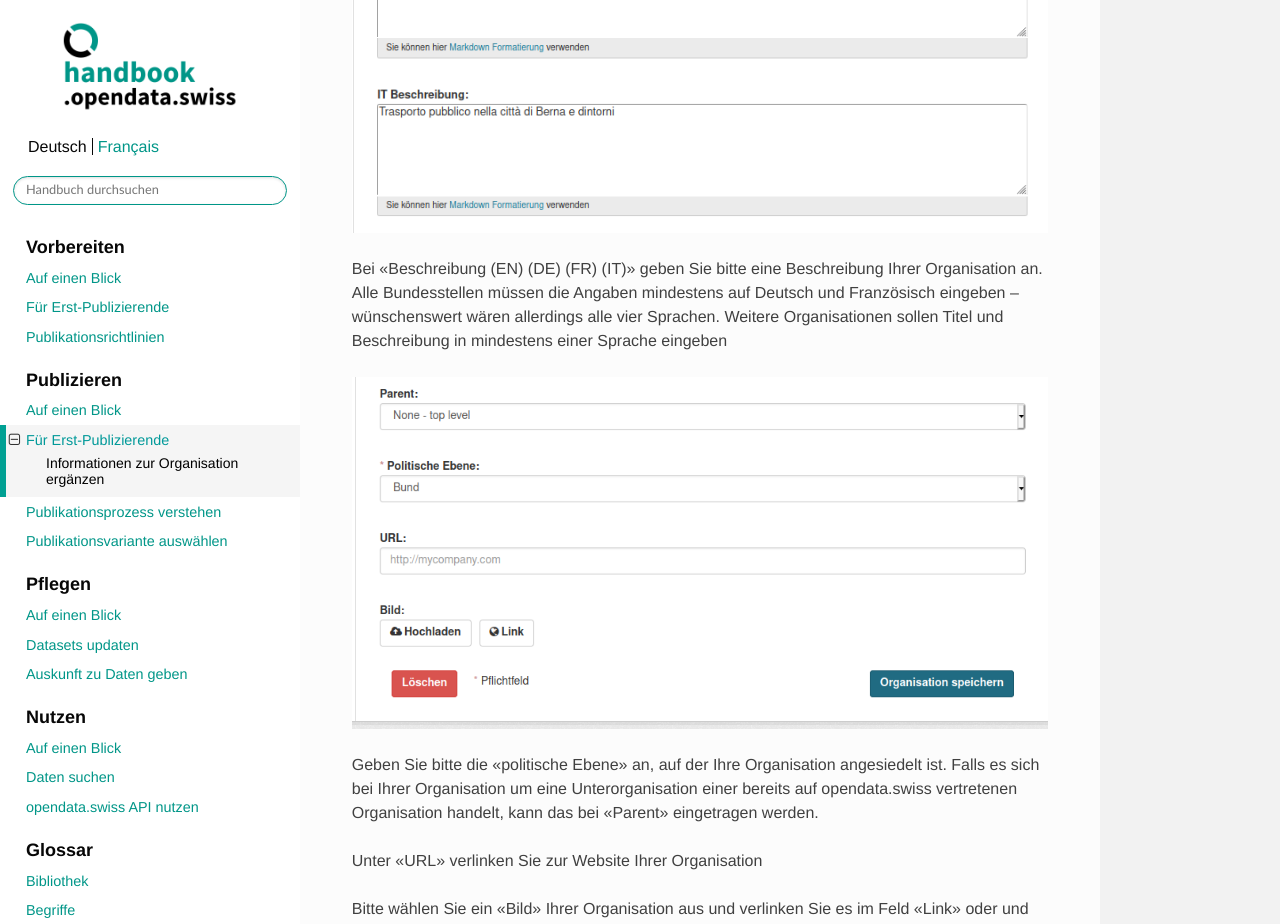
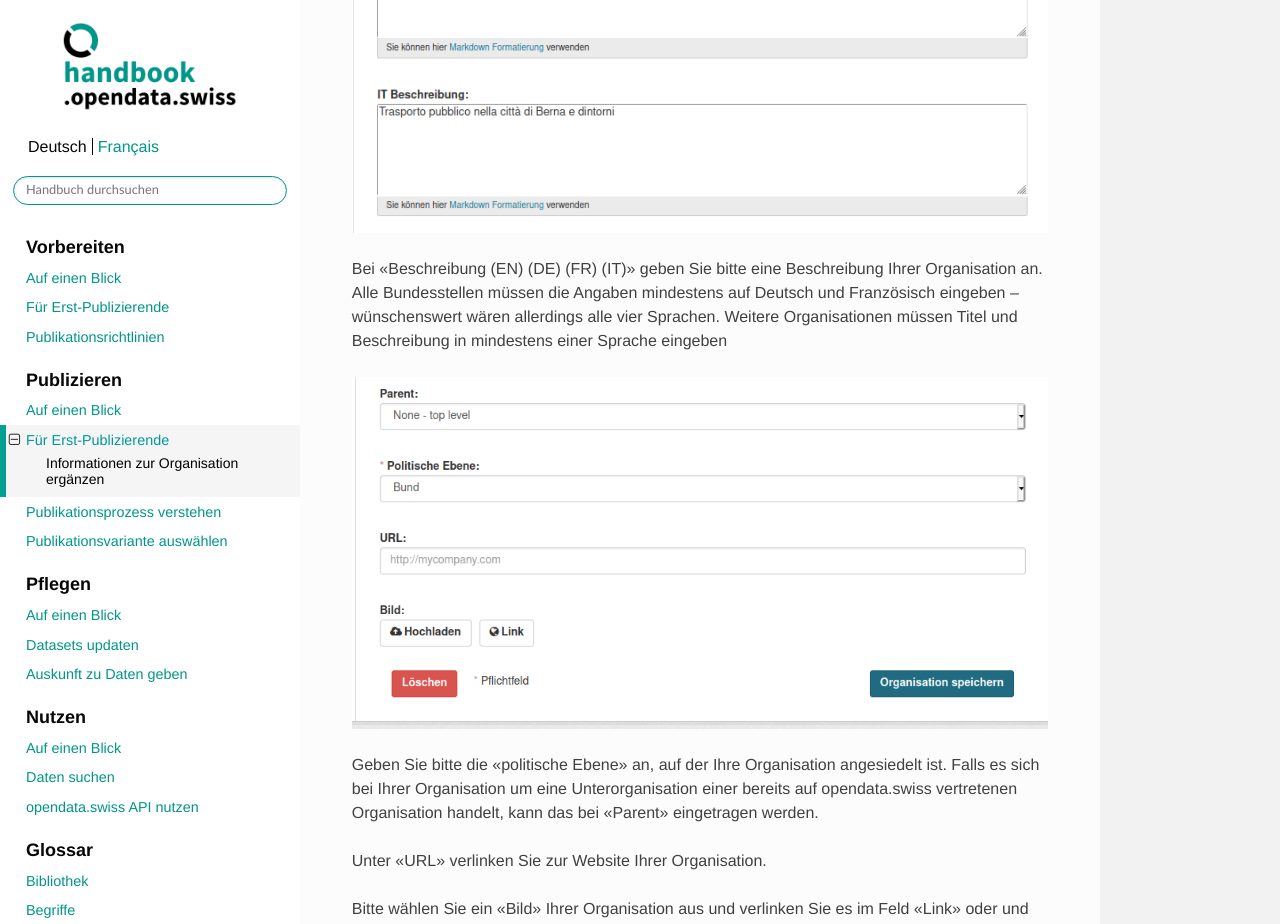
Before and after one commit to opendata-swiss/ogdch-handbook, a Sphinx documentation site: the page built from source/content/publizieren/erstpublizierende/organisation-einrichten.rst, in a window 1280 px wide and 1400 px high, scrolled down 2140 px. Shown: the top 924 px of the window. Built offline with Sphinx 7.4.7 and the Read the Docs theme 2.0.0, drawn with Linux system fonts in a browser that asks for light colours; cross-references to code outside the pages are shown as plain code.

```diff
--- a/source/content/publizieren/erstpublizierende/kontakt-bfs.rst
+++ b/source/content/publizieren/erstpublizierende/kontakt-bfs.rst
@@ -38,9 +38,9 @@ Erste Aktivierung von Organisation und Benutzer
 Für die erste Aktivierung stellen Sie `uns <mailto:opendata@bfs.admin.ch>`__
 bitte folgende Informationen zur Verfügung:
 
-- **Name und URL zur Webseite der Organisation**, die Daten publizieren wird.
+- Name und URL zur Webseite der Organisation, die Daten publizieren wird.
   Genauere Angaben zur Organisation können später hinzugefügt werden.
-- **E-Mail-Adresse der Benutzerinnen und Benutzer**, die
+- E-Mail-Adresse der Benutzerinnen und Benutzer, die
   Metadaten erfassen und verwalten werden. Verwenden Sie bitte für
   die Registrierung keine unpersönlichen Adressen
   wie zum Beispiel ``statistik@bfs.admin.ch``, da diese das User-Management erschweren.
@@ -49,7 +49,7 @@ bitte folgende Informationen zur Verfügung:
   Ihrer Organisation zu verwalten oder neue Daten zu erfassen.
 - Wir bitten Sie, uns proaktiv zu kontaktieren,
   wenn Profile deaktiviert werden sollen.
-- Eine **kurze Übersicht der Daten** (z.B. in Form einer Liste),
+- Eine kurze Übersicht der Daten (z.B. in Form einer Liste),
   die Sie voraussichtlich publizieren werden, hilft uns, die Publikation optimal zu planen.
 
 .. _zugang_anfordern:
--- a/source/content/publizieren/erstpublizierende/organisation-einrichten.rst
+++ b/source/content/publizieren/erstpublizierende/organisation-einrichten.rst
@@ -54,7 +54,7 @@ mindestens einer Sprache eingeben.
 Der sogenannte :term:`«Name/Slug» <Slug>` Ihrer Organisation wird von uns vergeben
 und sorgt für die einwandfreie Zuordnung Ihrer Datasets zu Ihrer Organisation.
 Dieser kann bei Bedarf editiert werden, beachten Sie bitte, dass er nur Kleinbuchstaben (ASCII)
-und diese Zeichen: ``-_`` enthalten darf.
+und diese Zeichen: ``-``, ``_`` enthalten darf.
 
 .. container:: important
 
@@ -68,7 +68,7 @@ Bei «Beschreibung (EN) (DE) (FR) (IT)» geben Sie bitte eine Beschreibung Ihrer
 Alle Bundesstellen müssen die Angaben mindestens auf
 Deutsch und Französisch eingeben – wünschenswert
 wären allerdings alle vier Sprachen. Weitere
-Organisationen sollen Titel und Beschreibung
+Organisationen müssen Titel und Beschreibung
 in mindestens einer Sprache eingeben
 
 .. figure:: ../../../_static/images/publizieren/organisation/organisations-formular.png
@@ -78,7 +78,7 @@ Geben Sie bitte die «politische Ebene» an, auf der Ihre Organisation angesiede
 Falls es sich bei Ihrer Organisation um eine Unterorganisation einer bereits auf
 opendata.swiss vertretenen Organisation handelt, kann das bei «Parent» eingetragen werden.
 
-Unter «URL» verlinken Sie zur Website Ihrer Organisation
+Unter «URL» verlinken Sie zur Website Ihrer Organisation.
 
 Bitte wählen Sie ein «Bild» Ihrer Organisation aus
 und verlinken Sie es im Feld «Link» oder und laden Sie es hoch.
--- a/source/content/publizieren/publikationsvarianten/metadaten-manuell-erfassen.rst
+++ b/source/content/publizieren/publikationsvarianten/metadaten-manuell-erfassen.rst
@@ -252,7 +252,7 @@ Ressource funktioniert ähnlich wie zuvor beim gesamten Dataset: Wählen Sie ein
 Identifier aus Ihrem Quellsystem aus,
 legen Sie Titel und Beschreibung fest. Für die Sprachversionen
 gelten die gleichen Regeln wie bei Datasets: Alle Bundesstellen
-sollen die Angaben mindestens auf Deutsch und Französisch eingeben –
+müssen die Angaben mindestens auf Deutsch und Französisch eingeben –
 wünschenswert wären allerdings alle vier Sprachen. Weitere Organisationen sollen Titel und Beschreibung
 in mindestens einer Sprache eingeben.
 Falls die Ressource sprachunabhängig ist, wählen Sie unter «Sprache»
--- a/source/content/publizieren/publikationsvarianten/metadaten-via-xml-hochladen.rst
+++ b/source/content/publizieren/publikationsvarianten/metadaten-via-xml-hochladen.rst
@@ -30,7 +30,7 @@ Die Schritte auf einen Blick
 - :ref:`Datenkatalog importieren <xml_datenkatalog_hochladen>`
 - :ref:`Datasets prüfen <xml_datensaetze_pruefen>`
 - :ref:`Dataset veröffentlichen <xml_datensaetze_veroeffentlichen>`
-- :ref:`Datensets im Frontend prüfen <xml_datensaetze_im_frontend>`
+- :ref:`Datasets im Frontend prüfen <xml_datensaetze_im_frontend>`
 - :ref:`Veröffentlichung in der Produktionsumgebung <xml_go_live>`
 
 .. admonition:: Gut zu wissen
@@ -159,7 +159,7 @@ Datensets im Frontend prüfen
 
 Sobald Ihre Datasets veröffenlicht sind, können sie auch im Frontend der Abnahmeumgebung angesehen werden.
 Sie gelangen zu der Datenansicht Ihres Datasets im Frontend,
-imdem Sie in die Detailansicht Ihres Datasets gehen und ``ckan`` aus der URL Ihres Datasets entfernen:
+indem Sie in die Detailansicht Ihres Datasets gehen und ``ckan`` aus der URL Ihres Datasets entfernen:
 
 .. figure:: ../../../_static/images/publizieren/dataset/ckan-backend-url.png
    :alt: Beispielansicht eines publizierten Datasets
```
